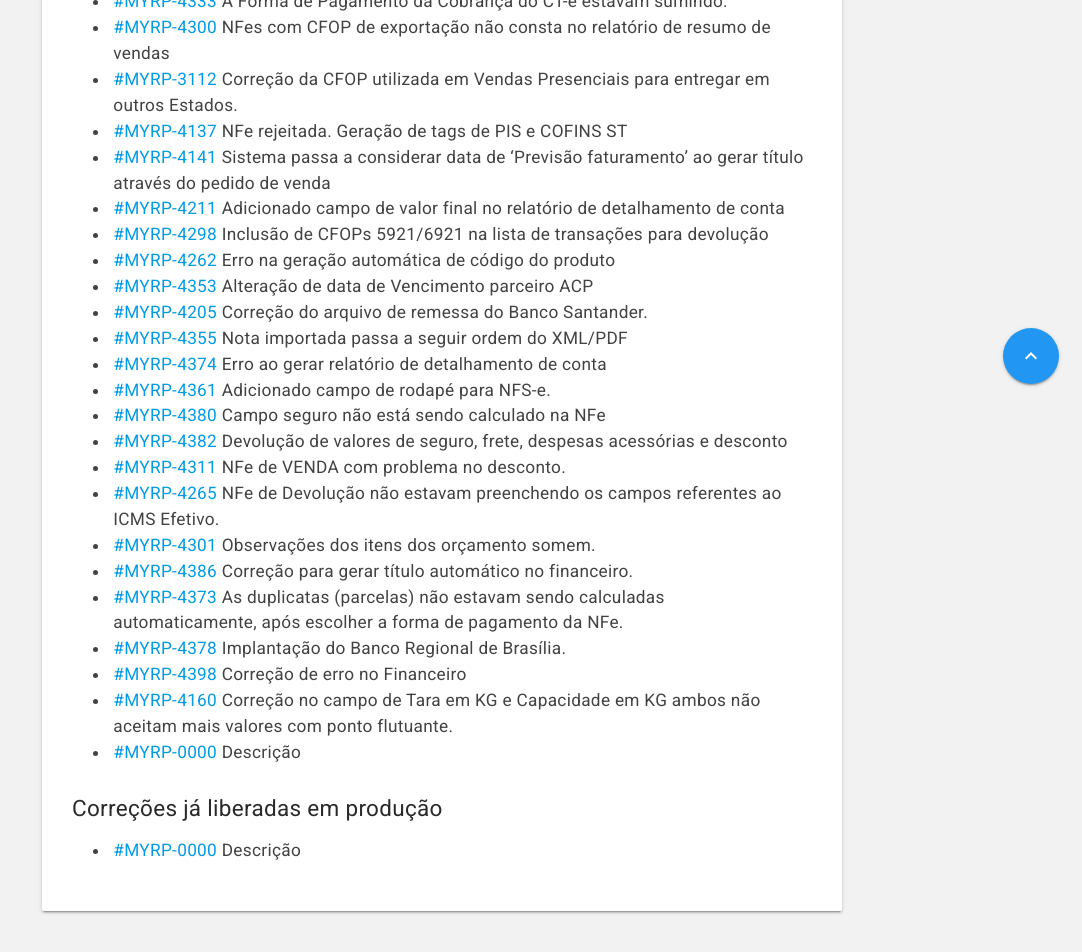
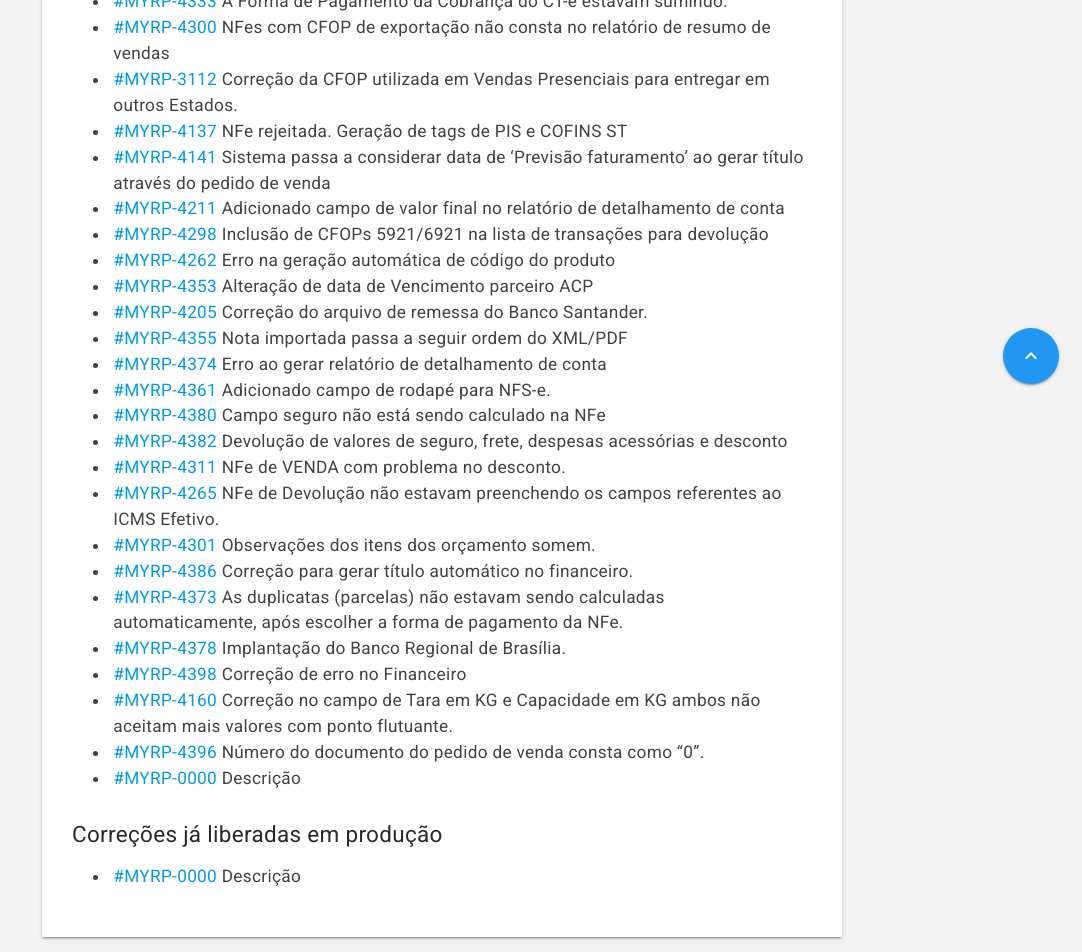
Before and after one commit to myrp-maicon/changelog-myrp, a Jekyll site: the page built from docs/myrp/19.07.01.md, in a window 1280 px wide. Shown: the part 493-1445 px from the top of the page, without its empty margins (198-1280 px from the left). Built offline with Jekyll 4.4.1, drawn with Linux system fonts in a browser that asks for light colours; nearby versions of some CDN libraries; our own code applies the rules of GitHub Pages for plain Markdown files; the repository's description, which GitHub fills in, is left out; before the commit the page ends 1419 px from its top, so only the background shows below that.

Commit message:
MC:MYRP-4393.

```diff
--- a/docs/myrp/19.07.01.md
+++ b/docs/myrp/19.07.01.md
@@ -29,6 +29,7 @@
 * [#MYRP-4378](https://devmyrp.atlassian.net/browse/MYRP-4378) Implantação do Banco Regional de Brasília.
 * [#MYRP-4398](https://devmyrp.atlassian.net/browse/MYRP-4398) Correção de erro no Financeiro
 * [#MYRP-4160](https://devmyrp.atlassian.net/browse/MYRP-4160) Correção no campo de Tara em KG e Capacidade em KG ambos não aceitam mais valores com ponto flutuante.
+* [#MYRP-4396](https://devmyrp.atlassian.net/browse/MYRP-4396) Número do documento do pedido de venda consta como "0".
 * [#MYRP-0000](https://devmyrp.atlassian.net/browse/MYRP-0000) Descrição
 
 
```
